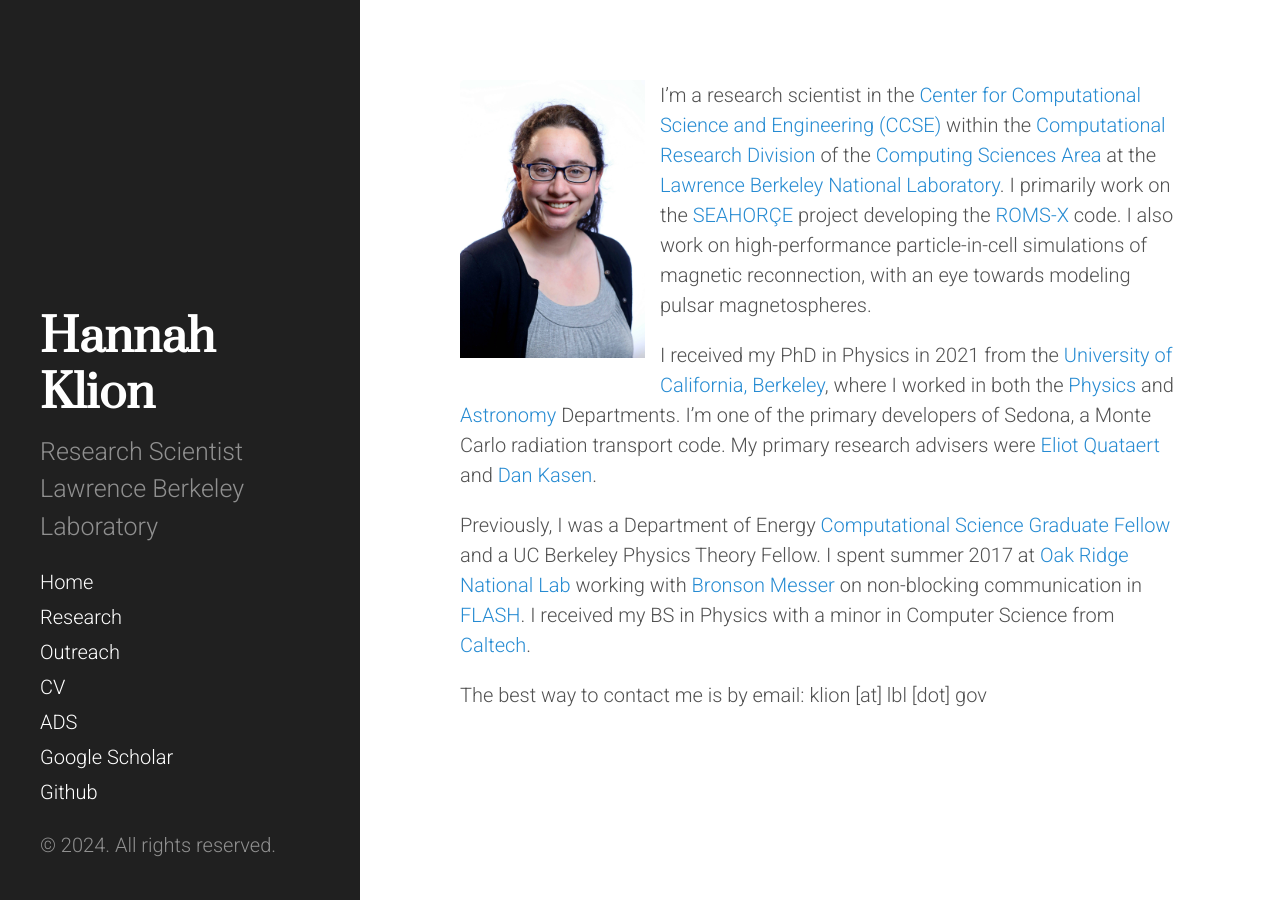
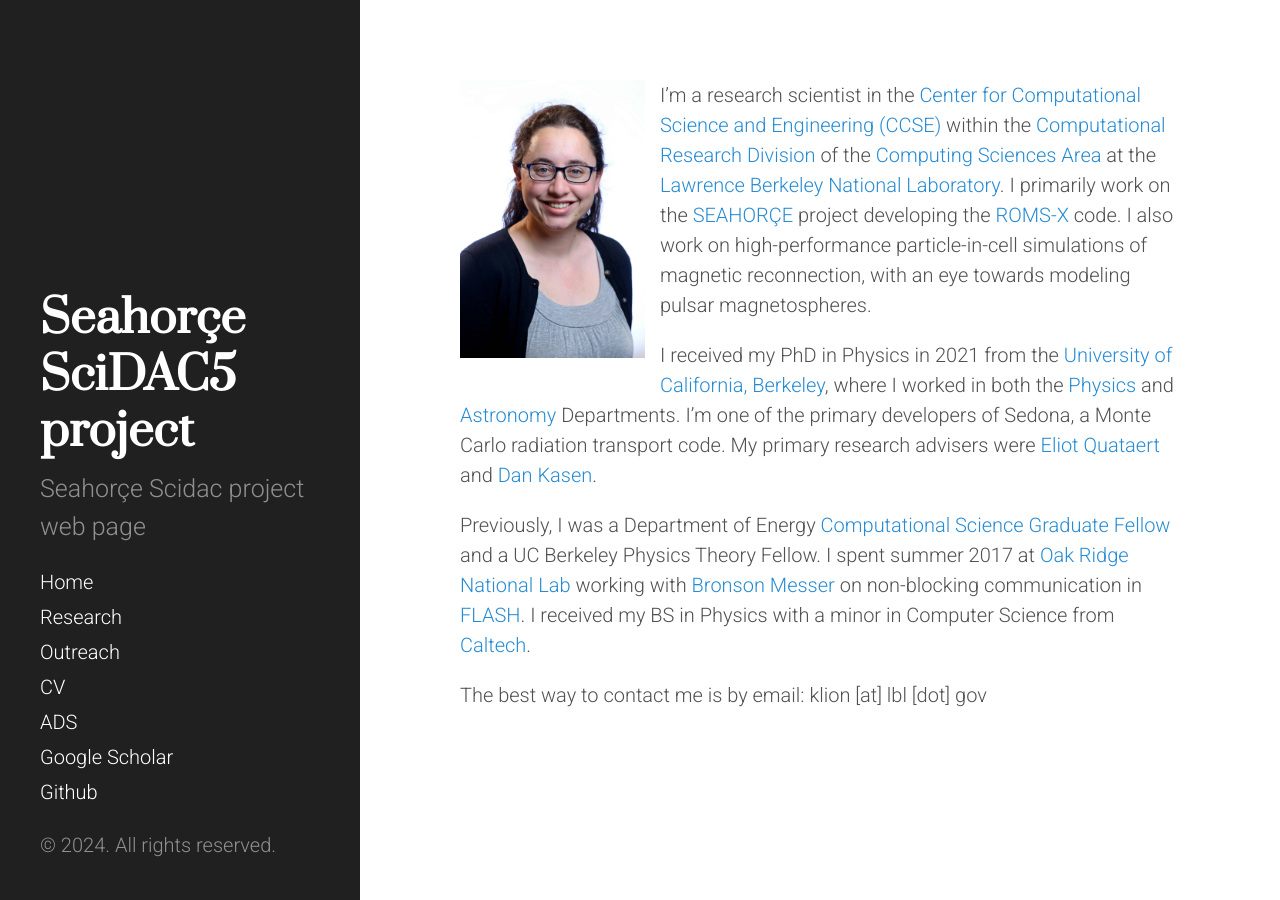
Before and after one commit to seahorce-scidac/seahorce-scidac.github.io, a Jekyll site: the page built from index.markdown, in a window 1280 px wide. Built offline with Jekyll 4.4.1, drawn with Linux system fonts in a browser that asks for light colours.

Commit message:
Update _config.yml

```diff
--- a/_config.yml
+++ b/_config.yml
@@ -18,18 +18,10 @@
 # You can create any custom variable you would like, and they will be accessible
 # in the templates via {{ site.myvariable }}.
 
-title: Hannah Klion
+title: Seahorçe SciDAC5 project
 email: klion@lbl.gov
-description: Research Scientist
-  Lawrence Berkeley Laboratory
-  #description: >- # this means to ignore newlines until "baseurl:"
-  #Write an awesome description for your new site here. You can edit this
-  #line in _config.yml. It will appear in your document head meta (for
-  #Google search results) and in your feed.xml site description.
-baseurl: "https://www.klion.org" # the subpath of your site, e.g. /blog
-url: "https://www.klion.org" # the base hostname & protocol for your site, e.g. http://example.com
-  #twitter_username: jekyllrb
-github_username:  hklion
+description: Seahorçe Scidac project web page
+github_username:  seahorce-scidac
 
 # Build settings
 theme: minima
```
